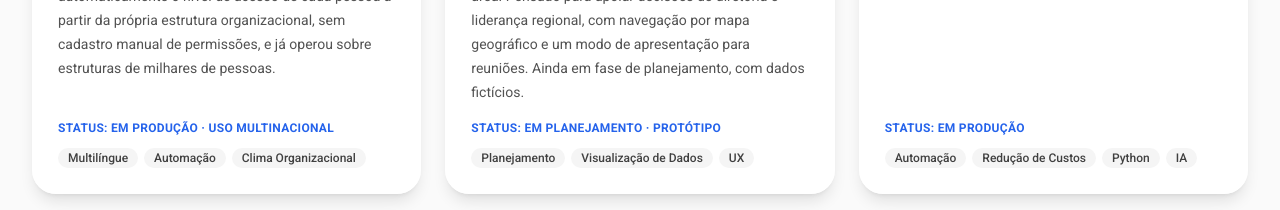
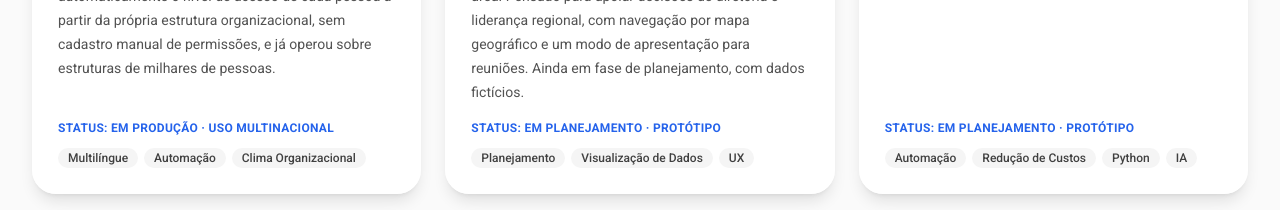
Before and after one commit to yuriharian/portfolio-yuri, a React (Vite) app: page / in a window 1280 px wide. Shown: the part 5600-5810 px from the top of the page. Built offline with nearby package versions, Linux system fonts and the light colour scheme.

Commit message:
Update index.js

```diff
--- a/src/constants/index.js
+++ b/src/constants/index.js
@@ -144,7 +144,7 @@ export const CONTENT = {
         description:
           "Solução interna alternativa a uma ferramenta de catalogação de terceiros, criada para reduzir custos operacionais associados a essa tecnologia sem abrir mão da rastreabilidade dos itens.",
         tags: ["Automação", "Redução de Custos", "Python", "IA"],
-        status: "Em produção",
+        status: "Em planejamento · protótipo",
       },
     ],
 
@@ -413,7 +413,7 @@ export const CONTENT = {
         description:
           "An in-house alternative to a third-party cataloging tool, built to cut the operational costs tied to that technology without giving up item traceability.",
         tags: ["Automation", "Cost Reduction", "Python", "AI"],
-        status: "In production",
+        status: "In planning · prototype",
       },
     ],
 
@@ -682,7 +682,7 @@ export const CONTENT = {
         description:
           "Solución interna alternativa a una herramienta de catalogación de terceros, creada para reducir los costos operativos asociados a esa tecnología sin renunciar a la trazabilidad de los ítems.",
         tags: ["Automatización", "Reducción de Costos", "Python", "IA"],
-        status: "En producción",
+        status: "En planificación · prototipo",
       },
     ],
 
```
